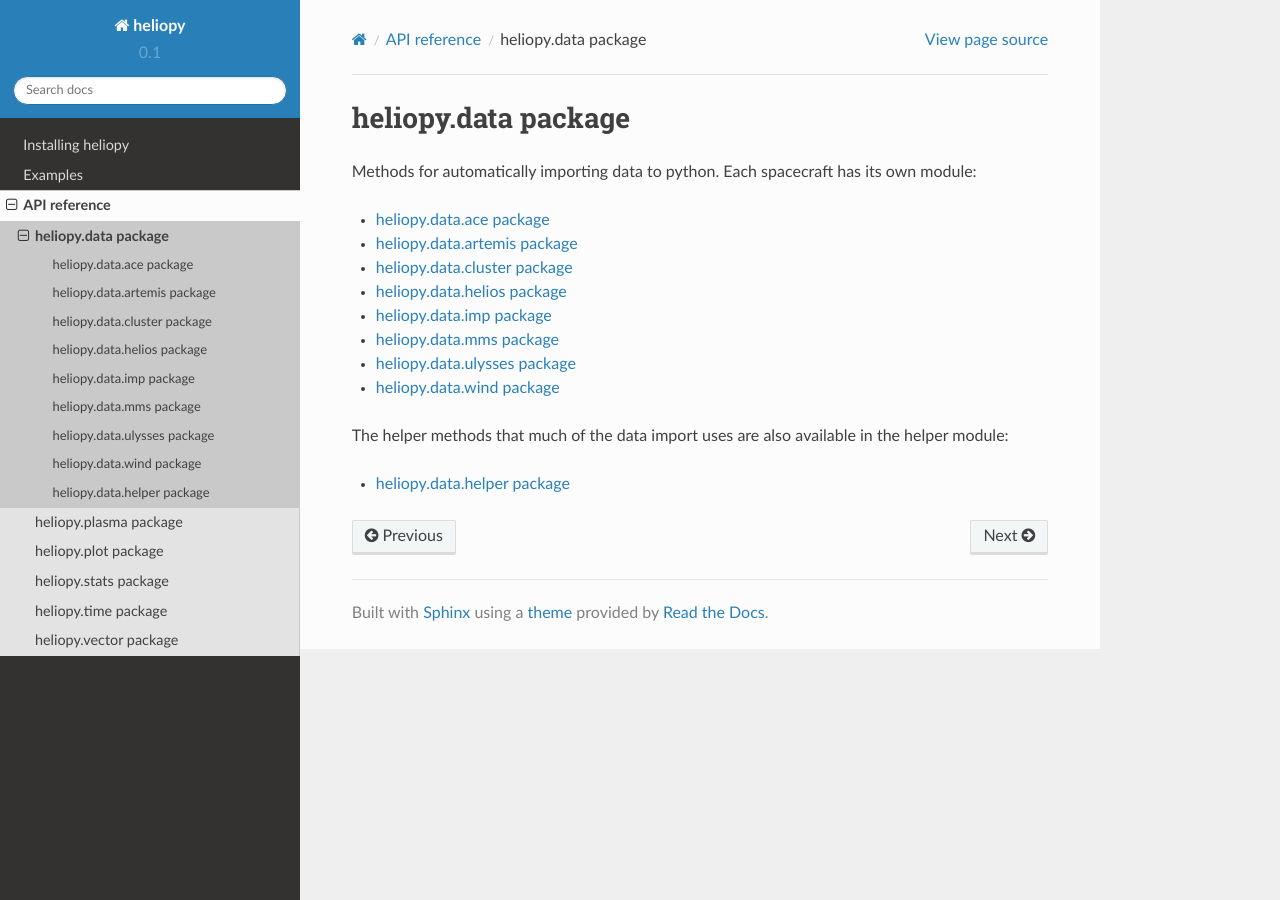
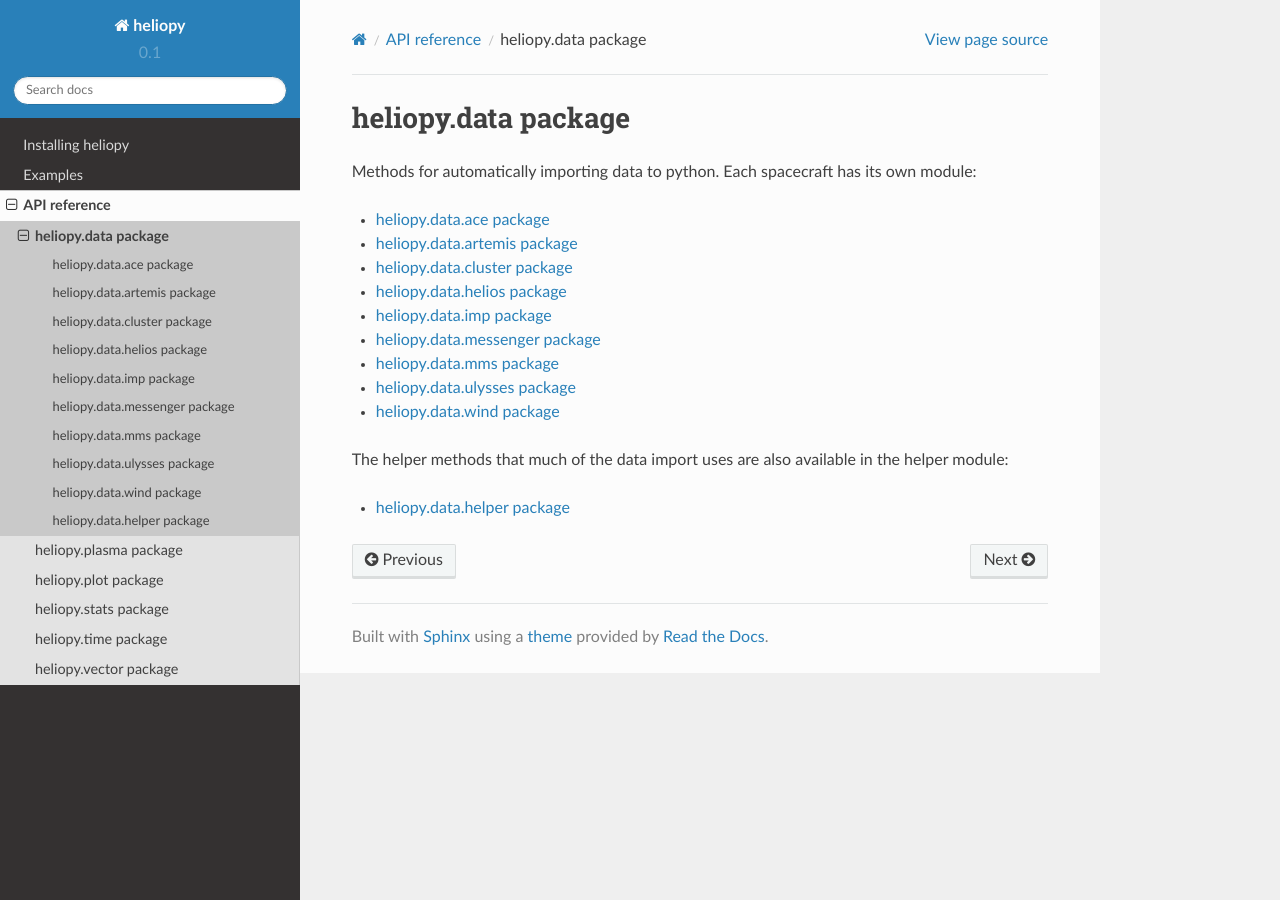
Before and after one commit to heliopython/heliopy, a Sphinx documentation site: the page built from doc/source/code_ref/data/index.rst, in a window 1280 px wide. Built offline with Sphinx 7.4.7 and the Read the Docs theme 2.0.0, drawn with Linux system fonts in a browser that asks for light colours.

Commit message:
Add messenger documentation

```diff
--- a/doc/source/code_ref/data/index.rst
+++ b/doc/source/code_ref/data/index.rst
@@ -12,6 +12,7 @@ own module:
    cluster
    helios
    imp
+   messenger
    mms
    ulysses
    wind
--- /dev/null
+++ b/doc/source/code_ref/data/messenger.rst
@@ -0,0 +1,5 @@
+heliopy.data.messenger package
+------------------------------
+
+.. automodule:: heliopy.data.messenger
+   :members:
```
